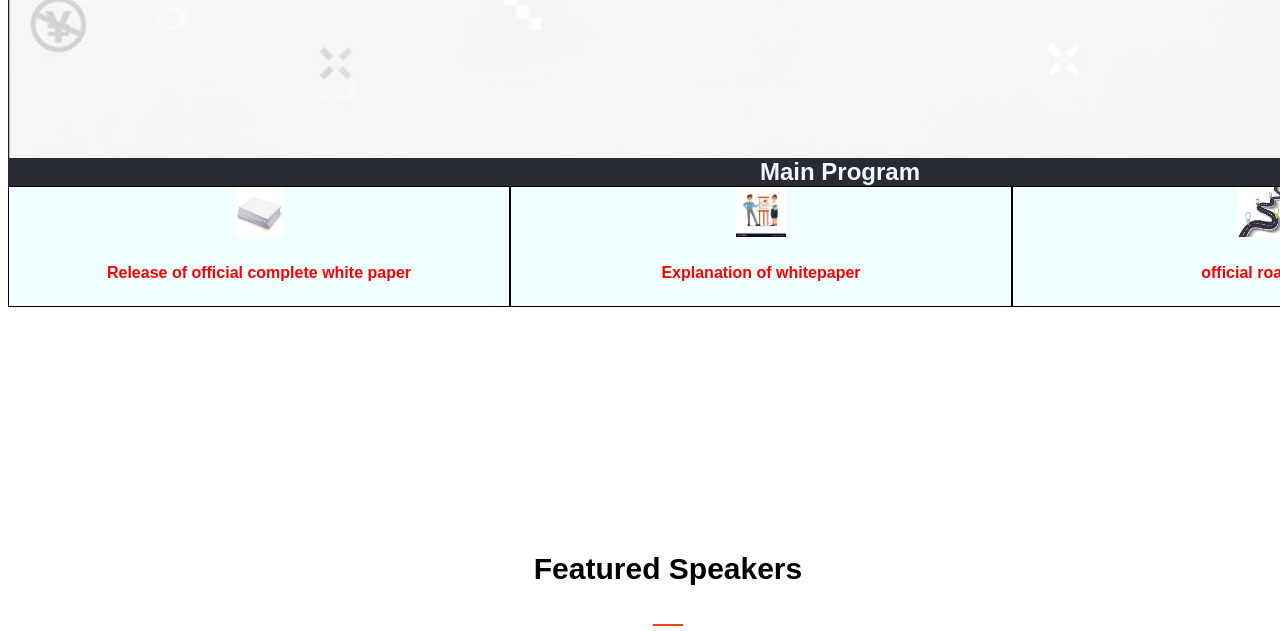
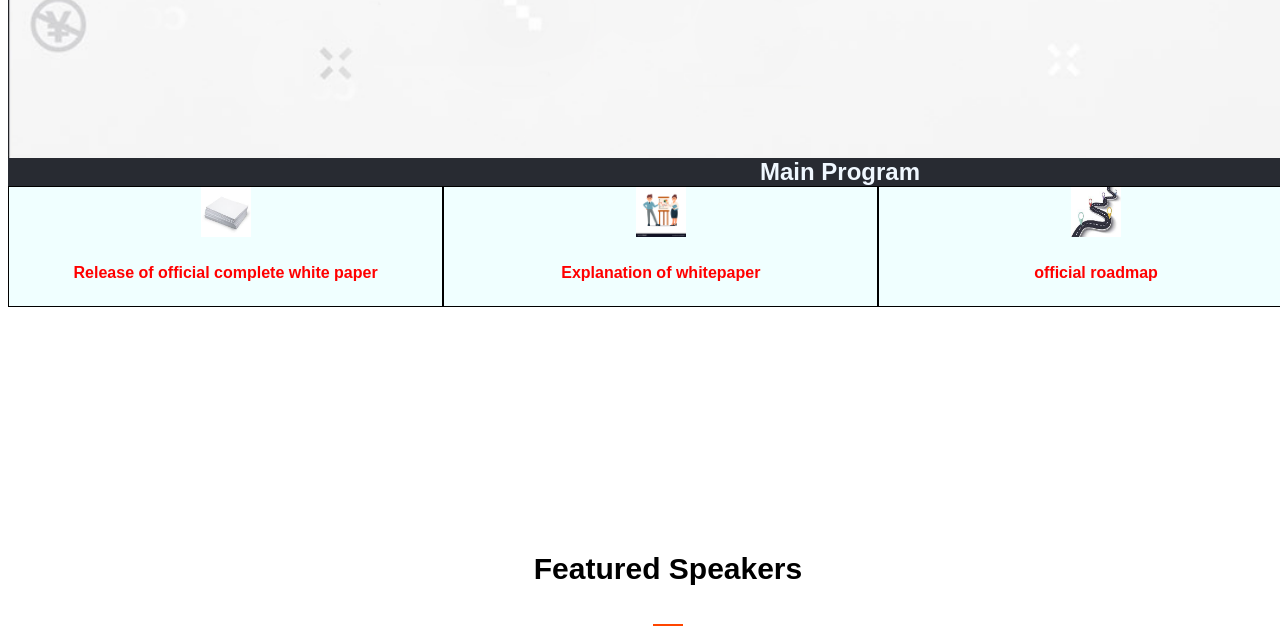
Before and after one commit to PrinceBadru/capstone, a website: page index.html in a window 1280 px wide. Shown: the part 807-1438 px from the top of the page. Drawn offline with Linux system fonts and the light colour scheme; a small style sheet from the web is missing.

Commit message:
add width in main

```diff
--- a/style.css
+++ b/style.css
@@ -25,6 +25,7 @@
   display: flex;
   flex-direction: column;
   margin-bottom: 10px;
+  width: 102vw;
 }
 
 .speakers-list h3 {
```
